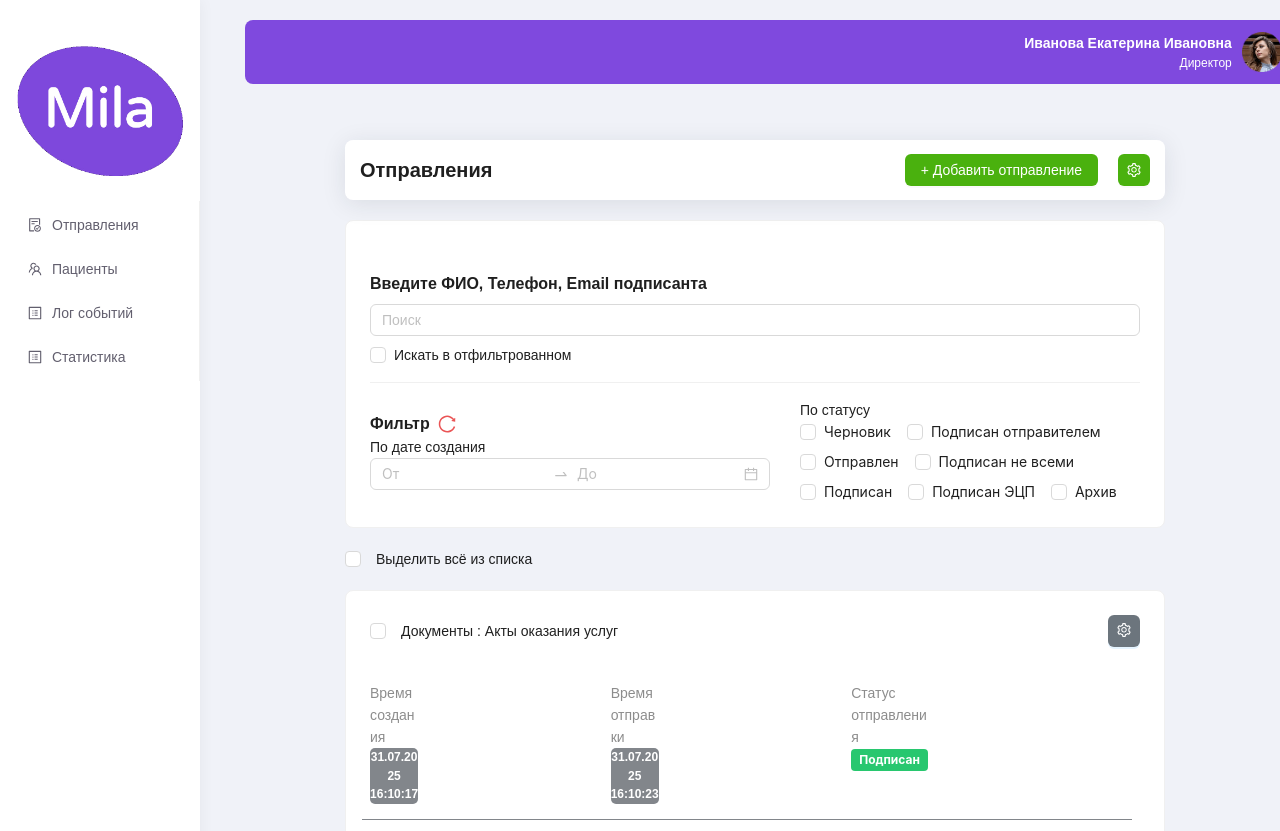
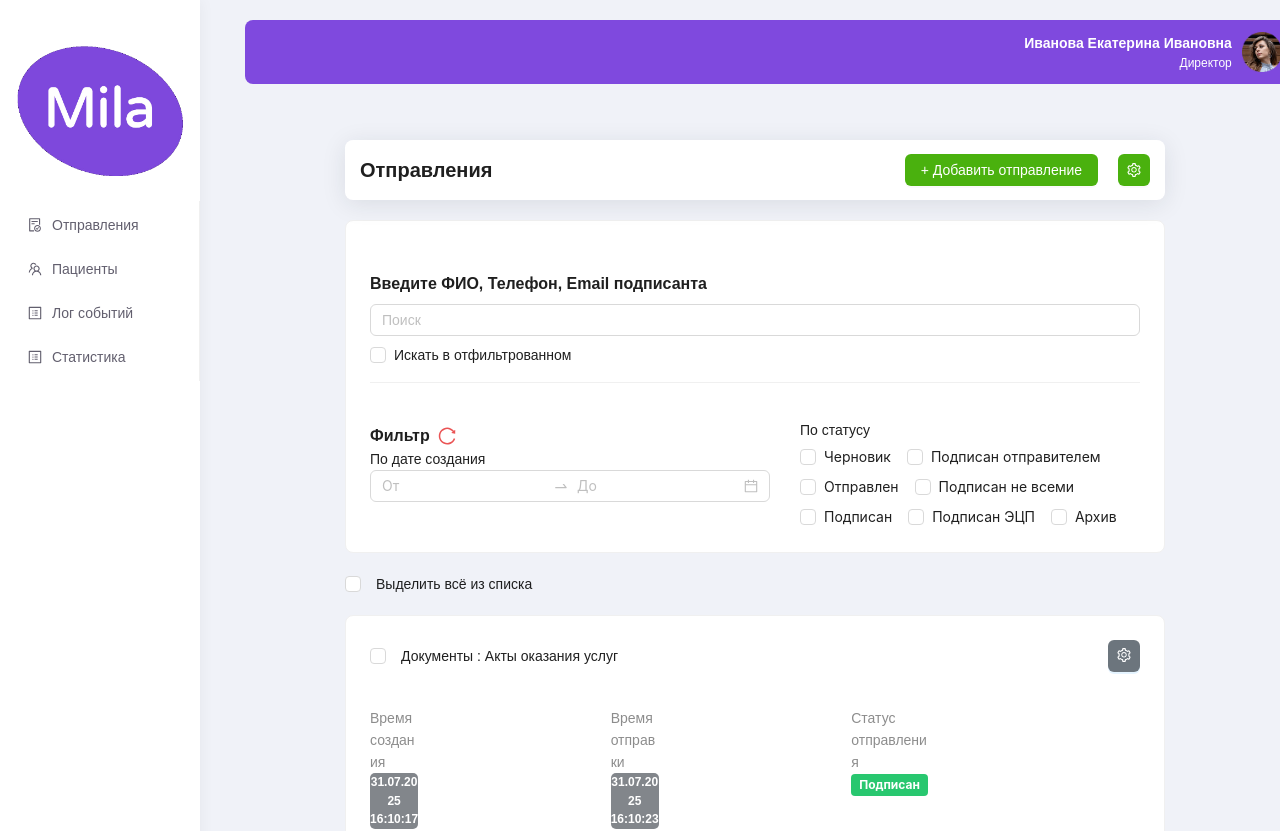
Before and after one commit to JohnnyZibert/test_task, a React (Vite) app: page /manager/documents in a window 1280 px wide. Shown: the top 831 px of the page. Built offline with nearby package versions, Linux system fonts and the light colour scheme; a web font is replaced by a local one.

Commit message:
коммит

```diff
--- a/src/pages/StatsPage/StatsPage.tsx
+++ b/src/pages/StatsPage/StatsPage.tsx
@@ -1,15 +1,7 @@
 import styles from "./StatsPage.module.scss";
-import {
-  Button,
-  Checkbox,
-  CheckboxChangeEvent,
-  Space,
-  Table,
-  Typography,
-} from "antd";
+import { Button, Checkbox, Space, Table, Typography } from "antd";
 import { SubHeader } from "../../shared/ui/SubHeader/SubHeader";
 import { useState } from "react";
-import { PatientInfoForm } from "../../features/PatientForm/PatientInfoForm";
 import { Link } from "@tanstack/react-router";
 import { routesPath } from "../../shared/constants/constants";
 import { DownloadOutlined } from "@ant-design/icons";
@@ -34,6 +26,8 @@ export const StatsPage = () => {
   >([null, null]);
   const [eventType, setEventType] = useState<EventType>({
     sendSms: { checkedStatus: false, label: "Отправка СМС", key: "sendSms" },
+    telegram: { checkedStatus: false, label: "Telegram", key: "telegram" },
+    max: { checkedStatus: false, label: "Max", key: "max" },
   });
 
   const handleClearFilters = () => {
@@ -69,7 +63,6 @@ export const StatsPage = () => {
             <Text>Тип события</Text>
             <Space wrap>
               {Object.keys(eventTypeOptions)?.map((event) => {
-                console.log(event, "event");
                 return (
                   <Checkbox
                     value={eventType[event]?.checkedStatus}
--- a/src/pages/StatsPage/statsPage.constants.ts
+++ b/src/pages/StatsPage/statsPage.constants.ts
@@ -3,6 +3,8 @@ export const eventTypeOptions: Record<
   { checkedStatus: boolean; label: string; key: string }
 > = {
   sendSms: { checkedStatus: false, label: "Отправка СМС", key: "sendSms" },
+  telegram: { checkedStatus: false, label: "Telegram", key: "telegram" },
+  max: { checkedStatus: false, label: "Max", key: "max" },
 };
 
 interface Item {
--- a/src/pages/SubmissionsPage/ui/FiltersSubmissions/FiltersSubmissions.module.scss
+++ b/src/pages/SubmissionsPage/ui/FiltersSubmissions/FiltersSubmissions.module.scss
@@ -27,4 +27,9 @@
 .filterByStatus {
   display: flex;
   flex-direction: column;
+  padding-top: 20px;
 }
+
+.text {
+  margin-bottom: 5px;
+}
--- a/src/pages/SubmissionsPage/ui/FiltersSubmissions/FiltersSubmissions.tsx
+++ b/src/pages/SubmissionsPage/ui/FiltersSubmissions/FiltersSubmissions.tsx
@@ -74,7 +74,7 @@ export const FiltersPanel = ({
               dateRange={dateRange}
             />
             <div className={styles.filterByStatus}>
-              <Text>По статусу</Text>
+              <Text className={styles.text}>По статусу</Text>
               <Space wrap>
                 {statusOptions.map((status) => (
                   <Checkbox
```
Also changed, not shown: src/widgets/Layout/Header/Header.module.scss (+0 -67 lines).
